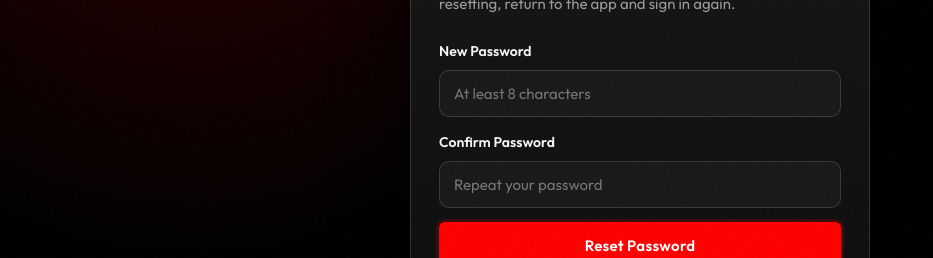
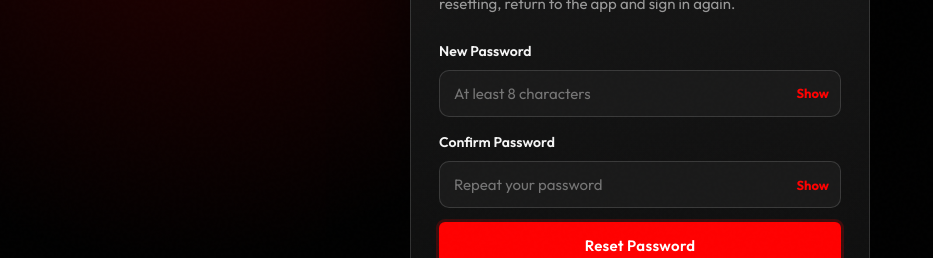
Before and after one commit to Lucignation/itage, a Next.js app: page /reset-password in a window 1280 px wide. Shown: the part 275-533 px from the top of the page, without its empty margins (0-933 px from the left). Built offline with nearby package versions, Linux system fonts and the light colour scheme.

Commit message:
Fix: allow user to see the password on reset password page

```diff
--- a/pages/reset-password.tsx
+++ b/pages/reset-password.tsx
@@ -34,6 +34,8 @@ const ResetPasswordPage: NextPage = () => {
   const [message, setMessage] = useState('');
   const [error, setError] = useState('');
   const [isSubmitting, setIsSubmitting] = useState(false);
+  const [showNewPassword, setShowNewPassword] = useState(false);
+  const [showConfirmPassword, setShowConfirmPassword] = useState(false);
 
   const onSubmit = async (event: FormEvent<HTMLFormElement>) => {
     event.preventDefault();
@@ -117,16 +119,16 @@ const ResetPasswordPage: NextPage = () => {
           <form onSubmit={onSubmit} style={{ display: 'flex', flexDirection: 'column', gap: 14 }}>
             <label style={{ color: 'var(--gray-100)', fontSize: 14, fontWeight: 600 }}>
               New Password
+              <span style={{ display: 'block', marginTop: 8, position: 'relative' }}>
                 <input
-                type="password"
+                  type={showNewPassword ? 'text' : 'password'}
                   autoComplete="new-password"
                   placeholder="At least 8 characters"
                   value={newPassword}
                   onChange={event => setNewPassword(event.target.value)}
                   style={{
                     width: '100%',
-                  marginTop: 8,
-                  padding: '13px 14px',
+                    padding: '13px 72px 13px 14px',
                     borderRadius: 10,
                     border: '1px solid rgba(255,255,255,0.14)',
                     background: 'var(--gray-800)',
@@ -136,20 +138,42 @@ const ResetPasswordPage: NextPage = () => {
                   }}
                   required
                 />
+                <button
+                  type="button"
+                  onClick={() => setShowNewPassword(value => !value)}
+                  aria-label={showNewPassword ? 'Hide new password' : 'Show new password'}
+                  style={{
+                    position: 'absolute',
+                    right: 12,
+                    top: '50%',
+                    transform: 'translateY(-50%)',
+                    border: 0,
+                    background: 'transparent',
+                    color: 'var(--red)',
+                    fontFamily: 'var(--font-body)',
+                    fontSize: 13,
+                    fontWeight: 700,
+                    cursor: 'pointer',
+                    padding: '8px 0',
+                  }}
+                >
+                  {showNewPassword ? 'Hide' : 'Show'}
+                </button>
+              </span>
             </label>
 
             <label style={{ color: 'var(--gray-100)', fontSize: 14, fontWeight: 600 }}>
               Confirm Password
+              <span style={{ display: 'block', marginTop: 8, position: 'relative' }}>
                 <input
-                type="password"
+                  type={showConfirmPassword ? 'text' : 'password'}
                   autoComplete="new-password"
                   placeholder="Repeat your password"
                   value={confirmPassword}
                   onChange={event => setConfirmPassword(event.target.value)}
                   style={{
                     width: '100%',
-                  marginTop: 8,
-                  padding: '13px 14px',
+                    padding: '13px 72px 13px 14px',
                     borderRadius: 10,
                     border: '1px solid rgba(255,255,255,0.14)',
                     background: 'var(--gray-800)',
@@ -159,6 +183,28 @@ const ResetPasswordPage: NextPage = () => {
                   }}
                   required
                 />
+                <button
+                  type="button"
+                  onClick={() => setShowConfirmPassword(value => !value)}
+                  aria-label={showConfirmPassword ? 'Hide confirm password' : 'Show confirm password'}
+                  style={{
+                    position: 'absolute',
+                    right: 12,
+                    top: '50%',
+                    transform: 'translateY(-50%)',
+                    border: 0,
+                    background: 'transparent',
+                    color: 'var(--red)',
+                    fontFamily: 'var(--font-body)',
+                    fontSize: 13,
+                    fontWeight: 700,
+                    cursor: 'pointer',
+                    padding: '8px 0',
+                  }}
+                >
+                  {showConfirmPassword ? 'Hide' : 'Show'}
+                </button>
+              </span>
             </label>
 
             {message && <p style={{ color: '#36D68A', fontSize: 13 }}>{message}</p>}
```
Lines whose indentation alone changed are shown as unchanged.
